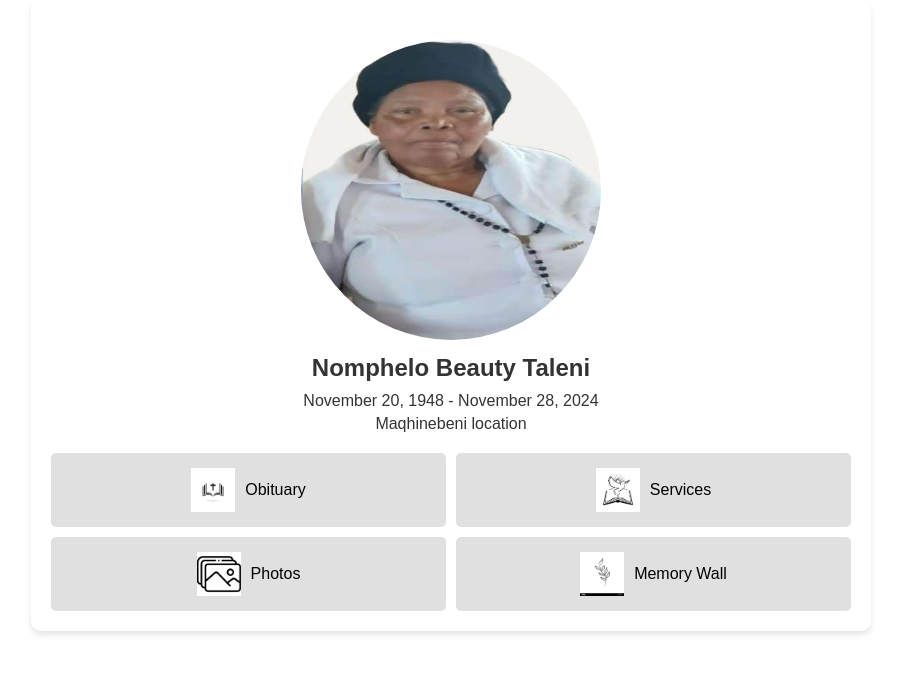
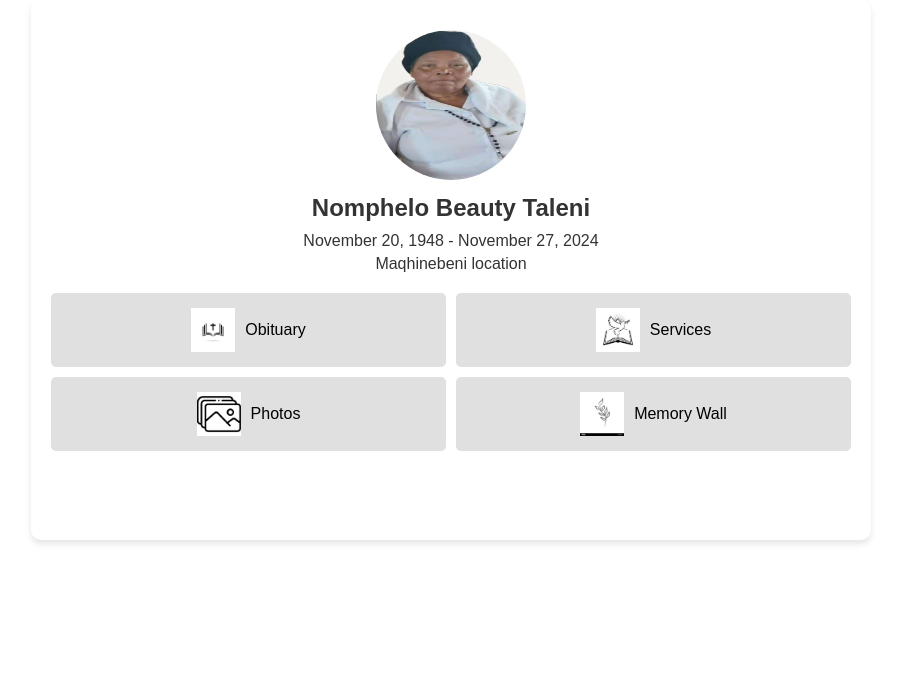
Before and after one commit to SPThwala/NompheloTaleniMemorialPage, a plain HTML site: page index.html in a window 1280 px wide. Shown: the whole page, without its empty margins (189-1090 px from the left). Drawn offline with Linux system fonts and the light colour scheme.

Commit message:
Update index.html

```diff
--- a/index.html
+++ b/index.html
@@ -10,10 +10,10 @@
 <body>
     <div class="container">
         <div class="profile-image">
-            <img src="profile2.jpg" alt="Profile Image">
+            <img src="profile2.jpg" alt="Profile Image" style="zoom: 0.5;">
         </div>
         <h1>Nomphelo Beauty Taleni</h1>
-        <p class="dates">November 20, 1948 - November 28, 2024</p>
+        <p class="dates">November 20, 1948 - November 27, 2024</p>
         <p class="location">Maqhinebeni location</p>
         <div class="button-grid">
             <button onclick="showSection('obituary')">
@@ -55,7 +55,7 @@
         <h2>FUNERAL SERVICE</h2>
         <div class="service-details">
             <p><strong>For the Late NOMPHELO TALENI</strong></p>
-            <p><strong>Date:</strong> 02 November 2024</p>
+            <p><strong>Date:</strong> 07 November 2024</p>
             <p><strong>Time:</strong> 09h00</p>
             <p><strong>Location:</strong> Maqhinebeni Loc</p>
             <p><strong>PROGRAMME DIRECTOR:</strong></p>
```
